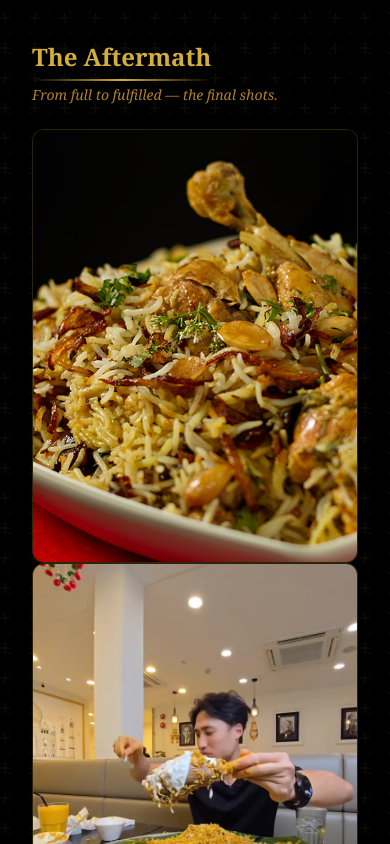
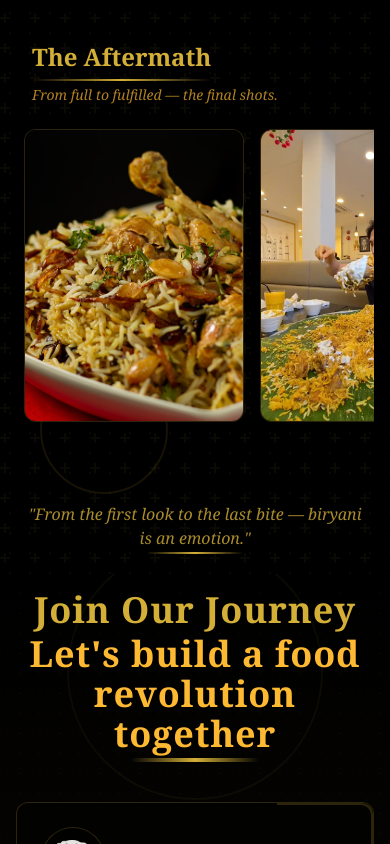
Before and after one commit to Ath1thyan/raviyora, a React (Vite) app: page / in a window 390 px wide. Shown: the part 9420-10264 px from the top of the page. Built offline with nearby package versions, Linux system fonts and the light colour scheme.

Commit message:
code updated

```diff
--- a/src/components/Gallery.jsx
+++ b/src/components/Gallery.jsx
@@ -69,7 +69,7 @@ export default function Gallery() {
       case "grid":
         return "grid grid-cols-1 sm:grid-cols-2 gap-4 max-w-3xl mx-auto";
       case "masonry":
-        return "columns-1 sm:columns-2 lg:columns-3 gap-4 max-w-5xl mx-auto px-2";
+        return "flex overflow-x-auto gap-4 pb-4 snap-x snap-mandatory px-2 -mx-2 hide-scrollbar sm:columns-2 lg:columns-3 sm:gap-4 sm:max-w-5xl sm:mx-auto sm:px-2";
       default:
         return "grid grid-cols-1 sm:grid-cols-2 gap-4";
     }
@@ -129,13 +129,17 @@ export default function Gallery() {
                 const cardId = `${index}-${i}`;
                 const isFlipped = flippedCard === cardId;
 
+                // For 'The Aftermath' (masonry), use a fixed width on mobile for horizontal scroll
+                const isMasonry = section.layout === 'masonry';
+                const mobileCardClass = isMasonry ? 'w-[220px] sm:w-auto flex-shrink-0 sm:flex-shrink' : '';
+
                 return (
                   <motion.div
                     key={i}
                     initial={{ opacity: 0, scale: 0.9 }}
                     animate={{ opacity: 1, scale: 1 }}
                     transition={{ delay: 0.1 * i, duration: 0.6 }}
-                    className={`group relative ${section.layout === 'horizontal' ? 'snap-center flex-shrink-0 w-[250px]' : ''}`}
+                    className={`group relative ${section.layout === 'horizontal' ? 'snap-center flex-shrink-0 w-[250px]' : ''} ${mobileCardClass}`}
                     onMouseEnter={() => setFlippedCard(cardId)}
                     onMouseLeave={() => setFlippedCard(null)}
                   >
--- a/src/components/Header.jsx
+++ b/src/components/Header.jsx
@@ -35,8 +35,8 @@ export default function Header() {
   ];
 
   const socialLinks = [
-    { icon: Instagram, href: "https://instagram.com/secret_spice", label: "Instagram" },
-    { icon: Twitter, href: "https://twitter.com", label: "Twitter" },
+    { icon: Instagram, href: "https://www.instagram.com/secret___spice/?igsh=MWd2cnJ0c2EzMWhkNg%3D%3D#", label: "Instagram" },
+    // { icon: Twitter, href: "https://twitter.com", label: "Twitter" },
     { icon: MessageCircle, href: "https://wa.me/918484943143", label: "WhatsApp" }
   ];
 
--- a/src/components/WhereWeServe.jsx
+++ b/src/components/WhereWeServe.jsx
@@ -174,7 +174,7 @@ export default function WhereWeServe() {
                   {/* Spice Pattern Overlay */}
                   <div className="absolute inset-0 bg-[radial-gradient(circle_at_center,#D4AF37_1px,transparent_1px)] bg-[length:10px_10px] opacity-5"></div>
 
-                  <div className="relative flex flex-col">
+                  <div className="relative flex flex-col pl-10 pr-4">
                     {/* Title Section */}
                     <div className="mb-6">
                       <h3 className="text-[#D4AF37] font-semibold text-2xl mb-2">
```
